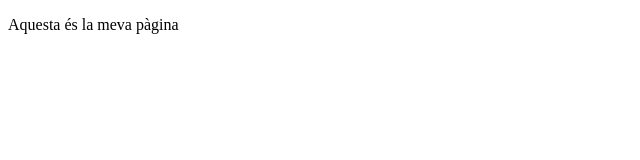
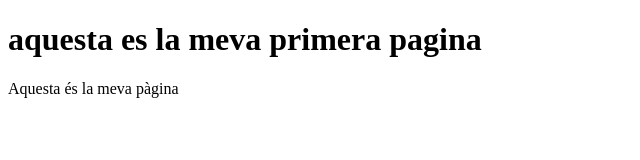
Before and after one commit to marcr33/exercici-1, a plain HTML site: page idex.html in a window 1280 px wide. Shown: the whole page, without its empty margins (0-640 px from the left). Drawn offline with Linux system fonts and the light colour scheme.

Commit message:
primers passos

```diff
--- a/idex.html
+++ b/idex.html
@@ -3,7 +3,8 @@
   <head>
     <meta charset="utf-8">
     <meta name="viewport" content="width=device-width">
-    <title>Aquest es el meu quelcom</title>
+    <title>Hola quelcom!</title>
+    <h1>aquesta es la meva primera pagina</h1>
   </head>
   <body>
     <p>Aquesta és la meva pàgina</p>
```
